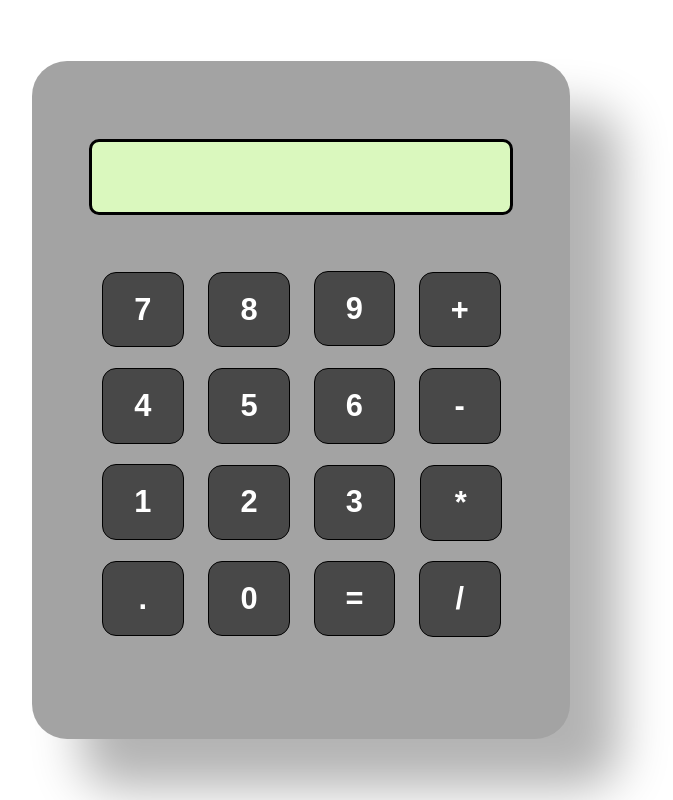
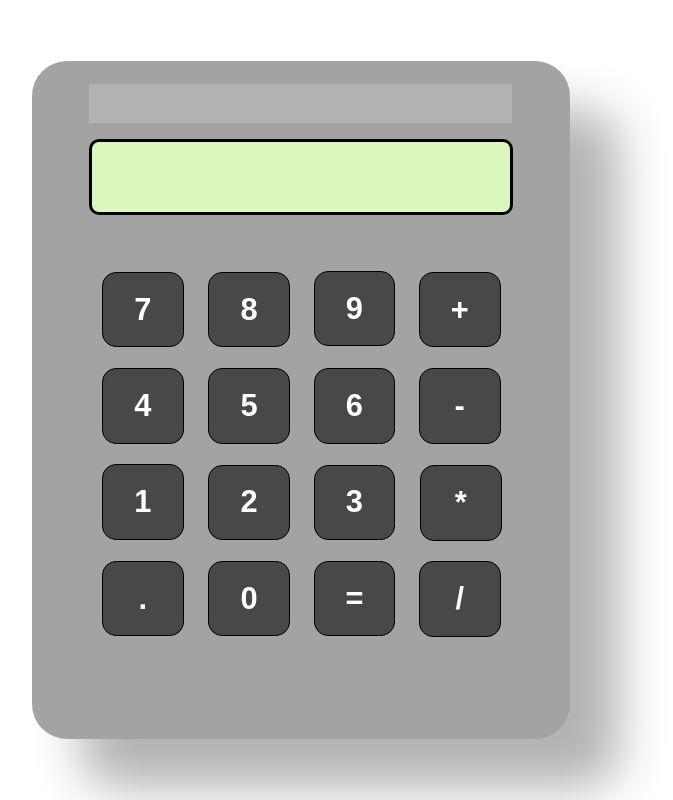
Before and after one commit to ChristophLichtblau/JavaScriptSchulung, a plain HTML site: page Taschenrechner/index.html in a window 1280 px wide. Shown: the whole page, without its empty margins (346-1019 px from the left). Drawn offline with nearby package versions, Linux system fonts and the light colour scheme.

Commit message:
setzten werden beim entern gehighlightet; Feld für das Anzeigen der Aufgabe nach klicken auf = eingefügt

```diff
--- a/Taschenrechner/css/styles.css
+++ b/Taschenrechner/css/styles.css
@@ -170,3 +170,24 @@ body {
 	top: 73.80%;
 	left: 71.89%;
 }
+#aufgabe {
+	display: flex;
+	position: absolute;
+	box-sizing: border-box;
+	align-items: center;
+	justify-content: center;
+	top: 3.37%;
+	left: 10.69%;
+	width: 78.61%;
+	height: 5.86%;
+	z-index: 9;
+	color: rgb(0, 0, 0);
+	overflow: hidden;
+	background-color: rgba(255, 255, 255, 0.165);
+	border: solid rgb(0, 0, 0) 0px;
+	font-family: Arial, Helvetica, sans-serif;
+	font-size: 1.27vw;
+	padding: 0px;
+	margin: 0px;
+	user-select: none;
+}
--- a/Taschenrechner/index.html
+++ b/Taschenrechner/index.html
@@ -27,6 +27,7 @@
 		<div id="div16" class="taste">0</div>
 		<div id="gleich">=</div>
 		<div id="div18" class="taste">/</div>
+		<div id="aufgabe"></div>
 	</div>
 
 	<script src="https://code.jquery.com/jquery-3.5.1.min.js"></script>
--- a/Taschenrechner/js/main.js
+++ b/Taschenrechner/js/main.js
@@ -1,8 +1,10 @@
 $(document).ready(function() {
 	// when document loaded:
 
+
 	$("#display").on("mousedown",function() {
 		$(this).html("");
+		$("#aufgabe").html("");
 	});
 
 	$(".taste").mouseup(function() {
@@ -14,7 +16,32 @@ $(document).ready(function() {
 	$("#gleich").on("mousedown",function() {
 
 		let ergebnis = $("#display").html();
+		$("#aufgabe").html($("#display").html());
 		$("#display").html(eval(ergebnis));
+	});
+
+	$(".taste").mouseenter(function () {
+		$(this).css("background-color","darkgrey");
+
+	});
+	$(".taste").mouseleave(function () {
+		$(this).css("background-color","rgb(72, 72, 72)");
+
+	});
+	$("#gleich").mouseenter(function () {
+		$(this).css("background-color","darkgrey");
+
+	});
+	$("#gleich").mouseleave(function () {
+		$(this).css("background-color","rgb(72, 72, 72)");
+
+	});
+	$("#display").mouseenter(function () {
+		$(this).css("background-color","rgb(200, 228, 170)");
+
+	});
+	$("#display").mouseleave(function () {
+		$(this).css("background-color","rgb(218, 248, 190)");
 
 	});
 
```
